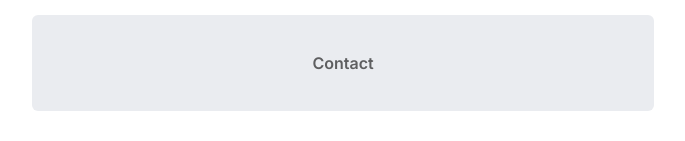
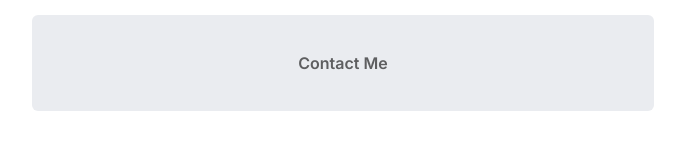
Before and after one commit to OluseunAkintayo/zuri-lnktree, a React (Create React App) app: page / in a window 1280 px wide. Shown: the part 1043-1184 px from the top of the page, without its empty margins (297-982 px from the left). Built offline with nearby package versions, Linux system fonts and the light colour scheme.

Commit message:
chore: typo fix

```diff
--- a/src/pages/Home.jsx
+++ b/src/pages/Home.jsx
@@ -37,7 +37,7 @@ const Home = () => {
             <p className="subtext">An amazing design book from the Zuri Team</p>
           </a>
           <Link to="/contact" id="contact">
-            <p className="title">Contact</p>
+            <p className="title">Contact Me</p>
           </Link>
         </div>
         <div className="icons">
```
